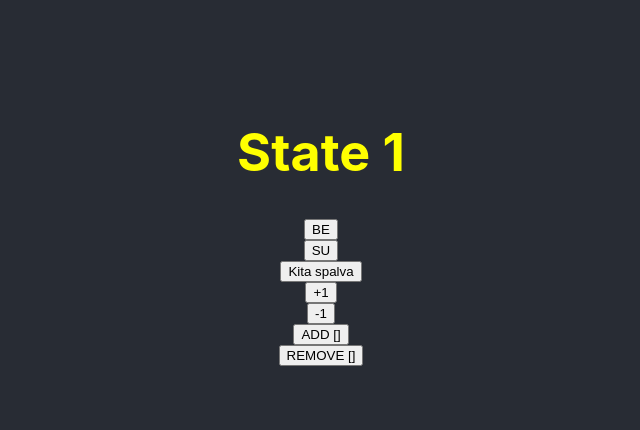
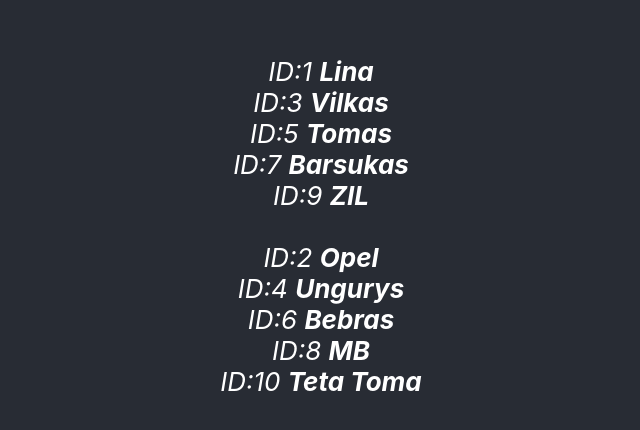
Before and after one commit to A-Kija/lamos, a React (Create React App) app in the folder r1/: page / in a window 1280 px wide. Shown: the part 174-604 px from the top of the page, without its empty margins (319-959 px from the left). Built offline with nearby package versions, Linux system fonts and the light colour scheme.

Commit message:
tvenkinys

```diff
--- a/r1/src/App.jsx
+++ b/r1/src/App.jsx
@@ -1,75 +1,28 @@
-import { useState } from 'react';
+import Tvenkinys from "./Components/011/Tvenkinys";
 import './App.css';
-import randColor from './Functions/randColor';
+const seaPlaners = [
+    {id: 1, type: 'man', name: 'Lina', color: 'blue'},
+    {id: 2, type: 'car', name: 'Opel', color: 'red'},
+    {id: 3, type: 'animal', name: 'Vilkas', color: 'green'},
+    {id: 4, type: 'fish', name: 'Ungurys', color: 'yellow'},
+    {id: 5, type: 'man', name: 'Tomas', color: 'green'},
+    {id: 6, type: 'animal', name: 'Bebras', color: 'red'},
+    {id: 7, type: 'animal', name: 'Barsukas', color: 'green'},
+    {id: 8, type: 'car', name: 'MB', color: 'blue'},
+    {id: 9, type: 'car', name: 'ZIL', color: 'red'},
+    {id: 10, type: 'man', name: 'Teta Toma', color: 'yellow'},
+  ];
 
-// const katinukai = ['Pilkis', 'Murkis', 'Rainis'];
 
 function App() {
-
-    const [spalva, setSpalva] = useState('yellow');
-    const [skaicius, setSkaicius] = useState(1);
-    const [kv, setKv] = useState([]);
-
-    // const mygtukas = () => {
-    //     console.log('Aš gražus mygtukas');
-    //     return mygtukoBrolis;
-    // }
-
-    // const mygtukoBrolis = () => {
-    //     console.log('Aš gražus mygtuko brolis');
-    // }
-
-    const beArgumentu = () => {
-        console.log('beArgumentu');
-    }
-
-    const suArgumentu = ka => {
-        console.log('suArgumentu: ' + ka);
-    }
-
-    const keistiSpalva = () => {
-
-        // const nauja = spalva === 'yellow' ? 'pink' : 'yellow'; BLOGAI!!!!!
-
-
-        setSpalva(senojiSpalva => senojiSpalva === 'yellow' ? 'pink' : 'yellow');
-
-        // console.log(spalva);
-
-    }
-
-    const addKv = () => {
-        setKv(k => [...k, randColor()]);
-    }
-
-    const remKv = () => {
-        setKv(k => k.slice(1));
-    }
-
-    const skaiciuotuvas = ka => setSkaicius(s => s + ka);
     return (
         <div className="App">
-            <header className="App-header">
-                <h1 style={{color: spalva}}>State {skaicius}</h1>
+          <header className="App-header">
+           <Tvenkinys seaPlaners={seaPlaners}></Tvenkinys>
+          </header>
+        </div>
+      );
 
-                <div className="kvc">
-                {
-                    kv.map((c, i) => <div className="kv" key={i} style={{backgroundColor:c}}>{i}</div>)
-                }
-                </div>
-
-
-
-                <button onClick={beArgumentu}>BE</button>
-                <button onClick={() => suArgumentu('labas')}>SU</button>
-                <button onClick={keistiSpalva}>Kita spalva</button>
-                <button onClick={() => skaiciuotuvas(1)}>+1</button>
-                <button onClick={() => skaiciuotuvas(-1)}>-1</button>
-                <button onClick={addKv}>ADD []</button>
-                <button onClick={remKv}>REMOVE []</button>
-            </header>
-        </div>
-    );
 }
 
 export default App;
--- /dev/null
+++ b/r1/src/Components/011/Daiktas.jsx
@@ -0,0 +1,7 @@
+function Daiktas({seaPlaner}) {
+
+    return <div><i>ID:{seaPlaner.id} <b>{seaPlaner.name}</b></i></div>
+
+}
+
+export default Daiktas;
--- /dev/null
+++ b/r1/src/Components/011/Tvenkinys.jsx
@@ -0,0 +1,19 @@
+import Daiktas from "./Daiktas";
+
+function Tvenkinys({seaPlaners}) {
+
+    return (
+        <>
+        {
+            seaPlaners.map(p => p.id % 2 ? <Daiktas key={p.id} seaPlaner={p}></Daiktas> : null)
+        }
+        <br />
+        {
+            seaPlaners.map(p => p.id % 2 ? null : <Daiktas key={p.id} seaPlaner={p}></Daiktas>)
+        }
+        </>
+    )
+
+}
+
+export default Tvenkinys;
```
Also changed, not shown: r1/src/010.jsx (added, +75 -0 lines).
